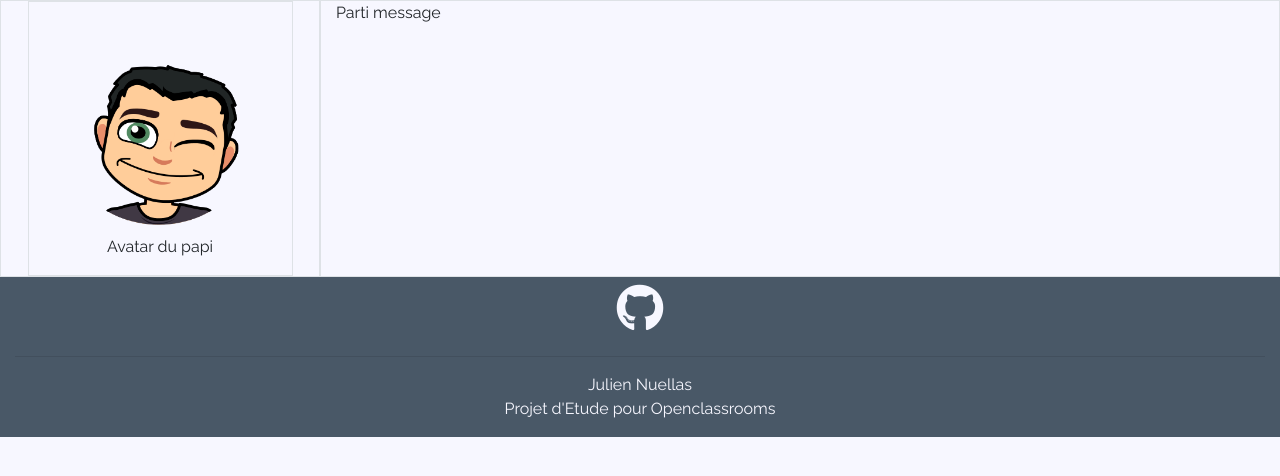
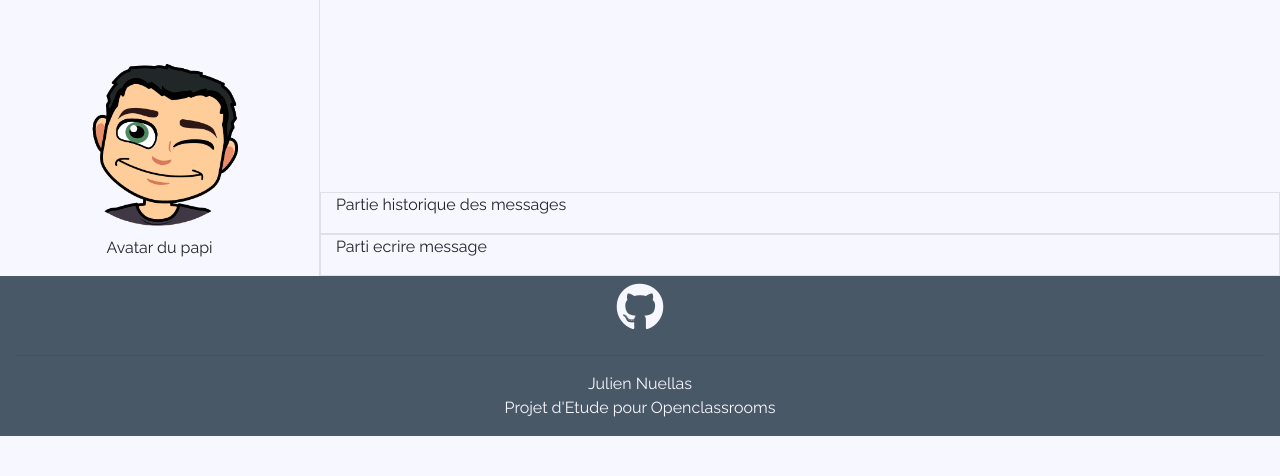
Before and after one commit to JN-Lab/OC-Pr7-GrandPyBot, a Flask app: page / in a window 1280 px wide. Shown: the part 64-540 px from the top of the page. Run offline with Flask 2, Linux system fonts and the light colour scheme; some libraries are stand-ins or nearby versions.

Commit message:
front-end structure update

```diff
--- a/botapp/app.py
+++ b/botapp/app.py
@@ -1,5 +1,7 @@
 #! /usr/bin/env python3
 # coding: utf-8
+"""This module manages the app creation"""
+
 from flask import Flask
 from config import Config
 
--- a/botapp/static/css/custom.css
+++ b/botapp/static/css/custom.css
@@ -11,6 +11,10 @@ footer {
   background-color: #495867;
 }
 
+.footer-custom {
+  color: #F7F7FF;
+}
+
 h1 {
   color: #F7F7FF;
 }
@@ -18,7 +22,3 @@ h1 {
 #teaser {
   color: #F7F7FF;
 }
-
-.footer-custom {
-  color: #F7F7FF;
-}
--- a/botapp/templates/index.html
+++ b/botapp/templates/index.html
@@ -1,19 +1,28 @@
 {% extends 'base.html' %}
 
 {% block content %}
-  <div class="row">
-    <div class="col-md-3 border">
+  <div class="row align-items-end">
+    <div class="col-md-3 border-right">
       <div class="row">
-        <div class="col-md-10 offset-md-1 border">
+        <div class="col-md-10 offset-md-1">
           <div class="text-center">
-            <img src="{{ url_for('static', filename='img/avatar-example.png') }}" alt="grandpy-avatar" class="img-fluid">
+            <img src="{{ url_for('static', filename='img/avatar-example.png') }}" alt="grandpy-avatar" class="img-fluid img-circle">
             <p>Avatar du papi</p>
           </div>
         </div>
       </div>
     </div>
-    <div class="col-md-9 border">
-        <p>Parti message</p>
+    <div class="col-md-9">
+        <div class="row">
+          <div class="col-md-12 border">
+                <p>Partie historique des messages</p>
+          </div>
+        </div>
+        <div class="row">
+          <div class="col-md-12 border">
+            <p>Parti ecrire message</p>
+          </div>
+        </div>
     </div>
   </div>
 {% endblock %}
--- a/botapp/views.py
+++ b/botapp/views.py
@@ -1,9 +1,15 @@
 #! /usr/bin/env python3
 # coding: utf-8
+"""
+This module manages the views
+There is only one page for this app
+"""
+
+from flask import render_template, url_for
 from .app import app
-from flask import render_template, url_for
 
 @app.route('/')
 @app.route('/index/')
 def index():
+    """Initiate the index page"""
     return render_template('index.html')
--- a/requirements.txt
+++ b/requirements.txt
@@ -1,3 +1,4 @@
 pylint
 flask
+flask-wtf
 pytest
```
Also changed, not shown: botapp/forms.py (added).
